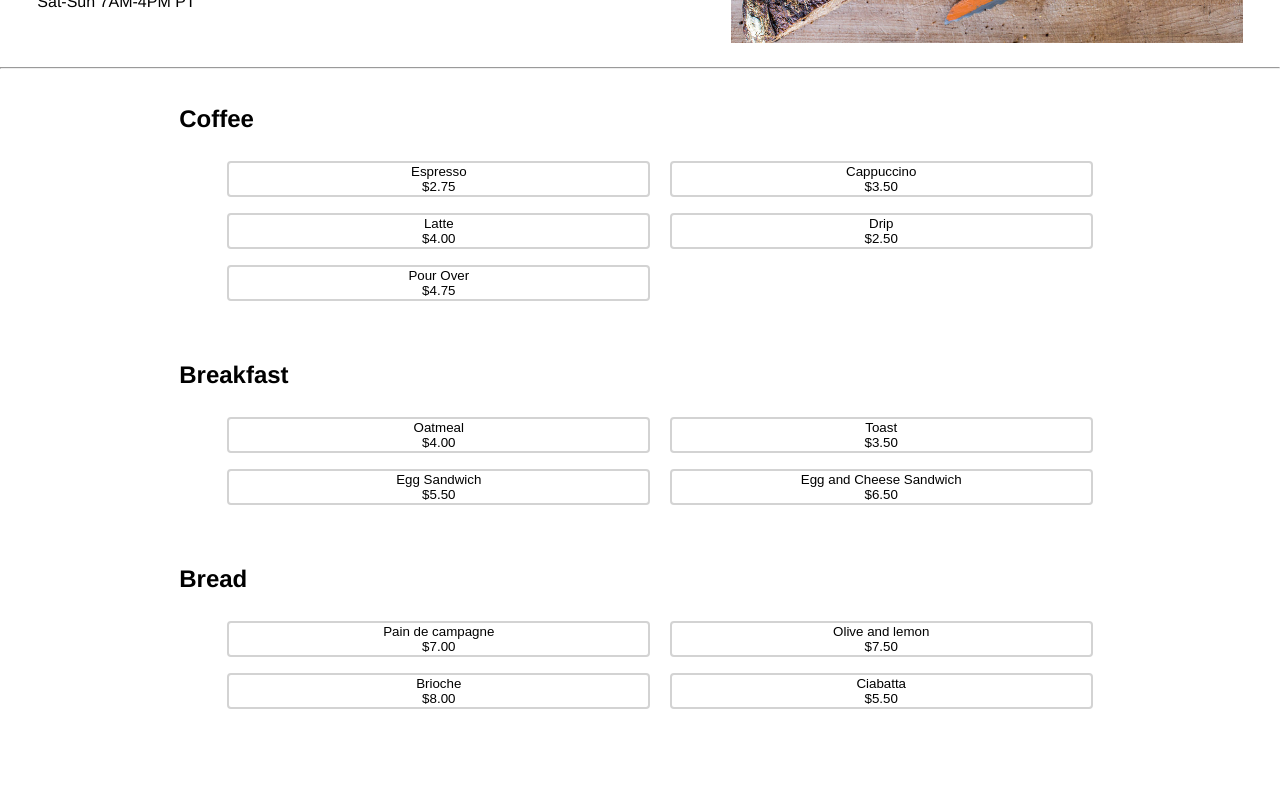
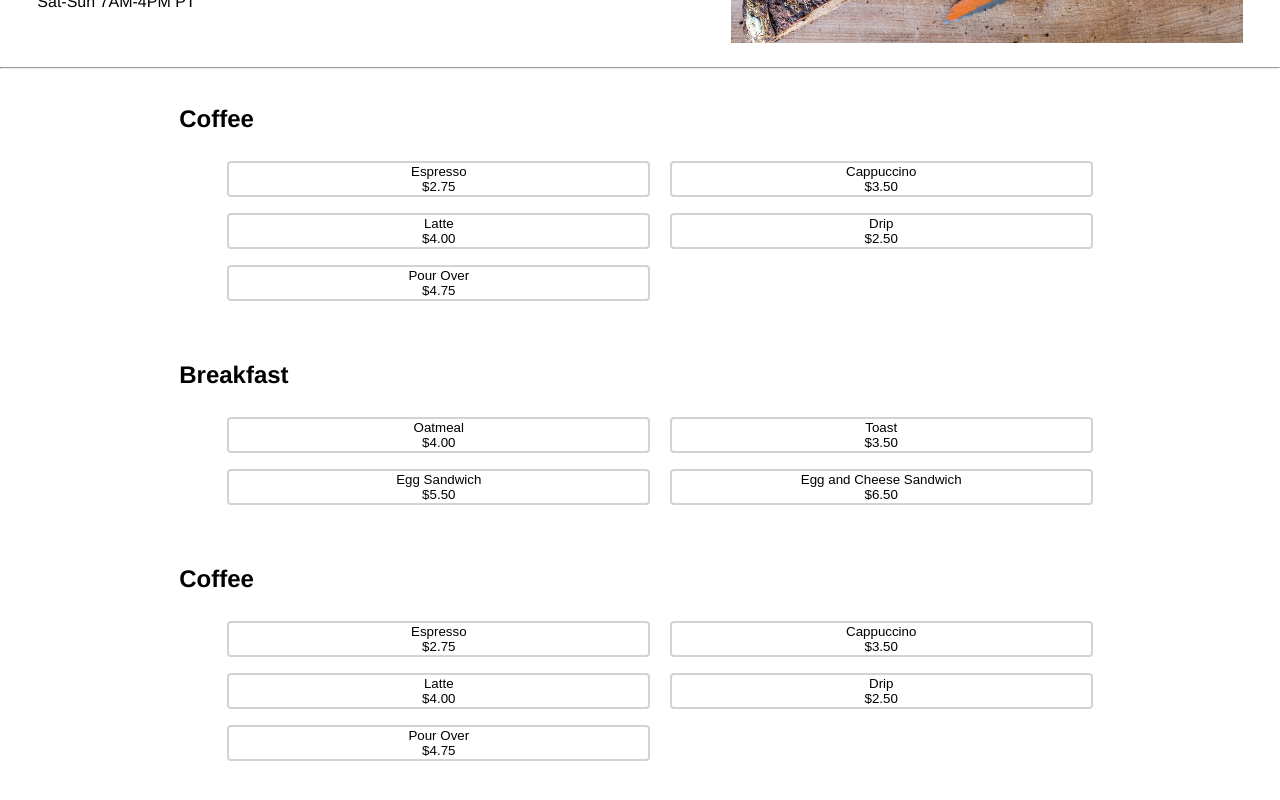
Before and after one commit to aalvarez11/pass-bakery-fe, a React (Create React App) app in the folder pass-bakery-fe/: page / in a window 1280 px wide. Shown: the part 326-1126 px from the top of the page. Before the commit the page ends 1091 px from the top, so only its background shows below. Built offline with nearby package versions, Linux system fonts and the light colour scheme; a web font is replaced by a local one.

Commit message:
created 2in1 component for generating section

```diff
--- a/pass-bakery-fe/src/components/BreadList.jsx
+++ b/pass-bakery-fe/src/components/BreadList.jsx
@@ -1,14 +1,15 @@
 import GetCategory from './GetCategory.jsx';
 import BuildCategoryList from './BuildCategoryList.jsx';
+import GetAndBuildCategory from './GetAndBuildCategory.jsx';
 
 function BreadList() {
     // index for breads in menuData's menu array is 2
-    const breadSection = GetCategory(2);
-    const generatedHTML = BuildCategoryList(breadSection);
+    //const breadSection = GetCategory(2);
+    //const generatedHTML = BuildCategoryList(breadSection);
 
     return(
         <>
-            {generatedHTML}
+            <GetAndBuildCategory index='0' />
         </>
     );
 }
--- a/pass-bakery-fe/src/components/BreakfastList.jsx
+++ b/pass-bakery-fe/src/components/BreakfastList.jsx
@@ -1,14 +1,15 @@
 import GetCategory from './GetCategory.jsx';
 import BuildCategoryList from './BuildCategoryList.jsx';
+import GetAndBuildCategory from './GetAndBuildCategory.jsx';
 
 function BreakfastList() {
     // index for breakfast in menuData's menu array is 1
-    const breakfastSection = GetCategory(1);
-    const generatedHTML = BuildCategoryList(breakfastSection);
+    //const breakfastSection = GetCategory(1);
+    //const generatedHTML = BuildCategoryList(breakfastSection);
 
     return (
         <>
-            {generatedHTML}
+            <GetAndBuildCategory index='1' />
         </>
     );
 }
--- a/pass-bakery-fe/src/components/CoffeeList.jsx
+++ b/pass-bakery-fe/src/components/CoffeeList.jsx
@@ -1,14 +1,15 @@
 import GetCategory from './GetCategory.jsx';
 import BuildCategoryList from './BuildCategoryList.jsx';
+import GetAndBuildCategory from './GetAndBuildCategory.jsx';
 
 function CoffeeList() {
     // index for coffee in menuData's menu array is 0
-    const coffeeSection = GetCategory(0);
-    const generatedHTML = BuildCategoryList(coffeeSection);
+    //const coffeeSection = GetCategory(0);
+    //const generatedHTML = BuildCategoryList(coffeeSection);
 
     return(
         <>
-            {generatedHTML}
+            <GetAndBuildCategory index='0' />
         </>
     );
 }
--- /dev/null
+++ b/pass-bakery-fe/src/components/GetAndBuildCategory.jsx
@@ -0,0 +1,34 @@
+import { menuData } from '../data/menuData.js';
+
+function GetAndBuildCategory(props) {
+    let index = props.index;
+
+    // only 3 sections at the moment: coffee, breakfast, bread
+    if (index >= 0 && index < 3) {
+        var section = menuData.menu[index];
+    } else {
+        console.log('out of bounds of menu array.');
+    }
+
+    // now build the html section using the json data selection
+    const name = section.name;
+    const offerings = section.offerings;
+
+    return (
+        <>
+            <h2 class="menu-title">{name}</h2>
+            <ul>
+            {offerings.map((item, idx) => (
+                <li key={idx}>
+                <button name={`${item.name}`}>
+                    <span class="button-title">{item.name}</span><br/>
+                    <span class="button-price">${item.price}</span>
+                </button>
+                </li>
+            ))}
+            </ul>
+        </>
+    );
+}
+
+export default GetAndBuildCategory;
```
